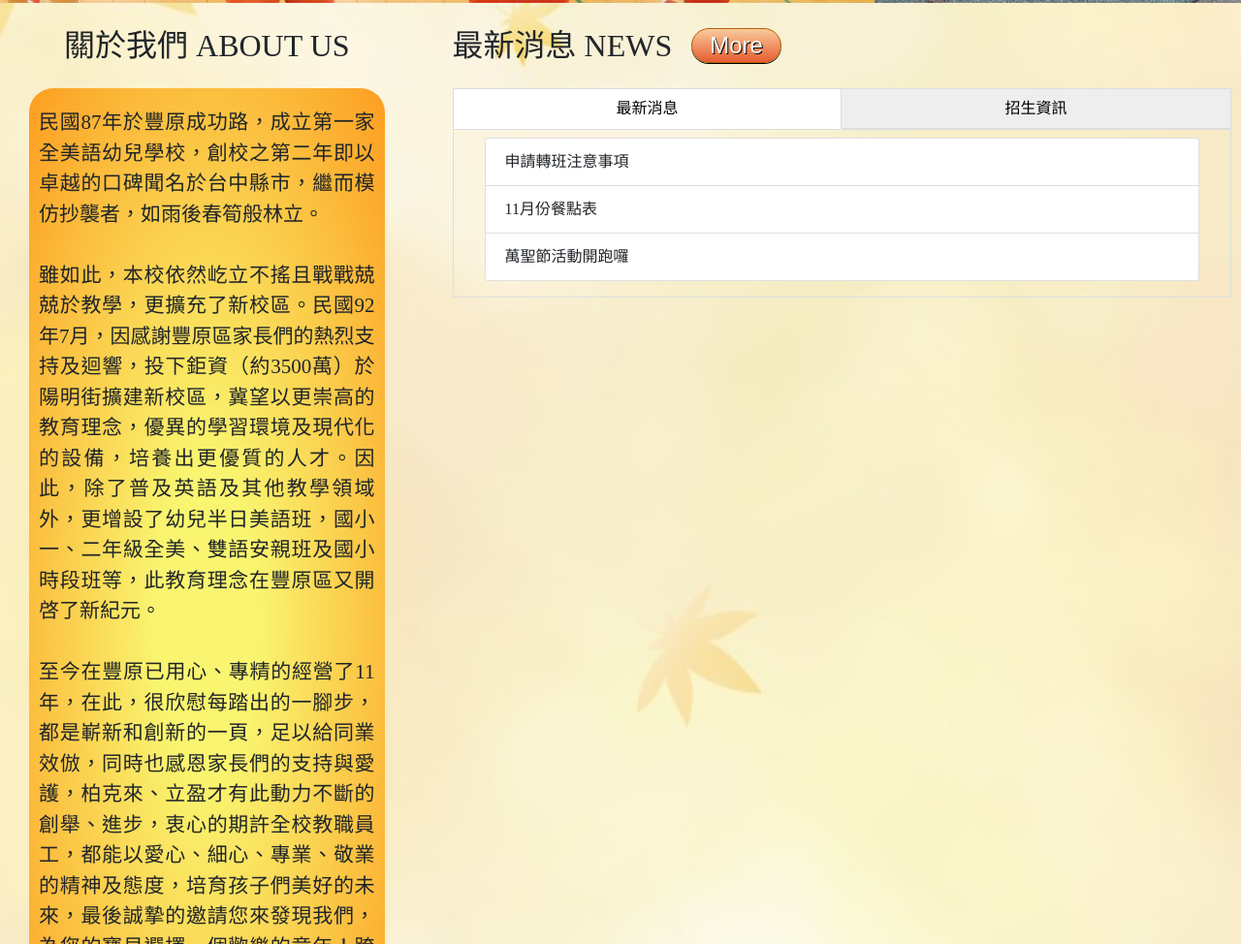
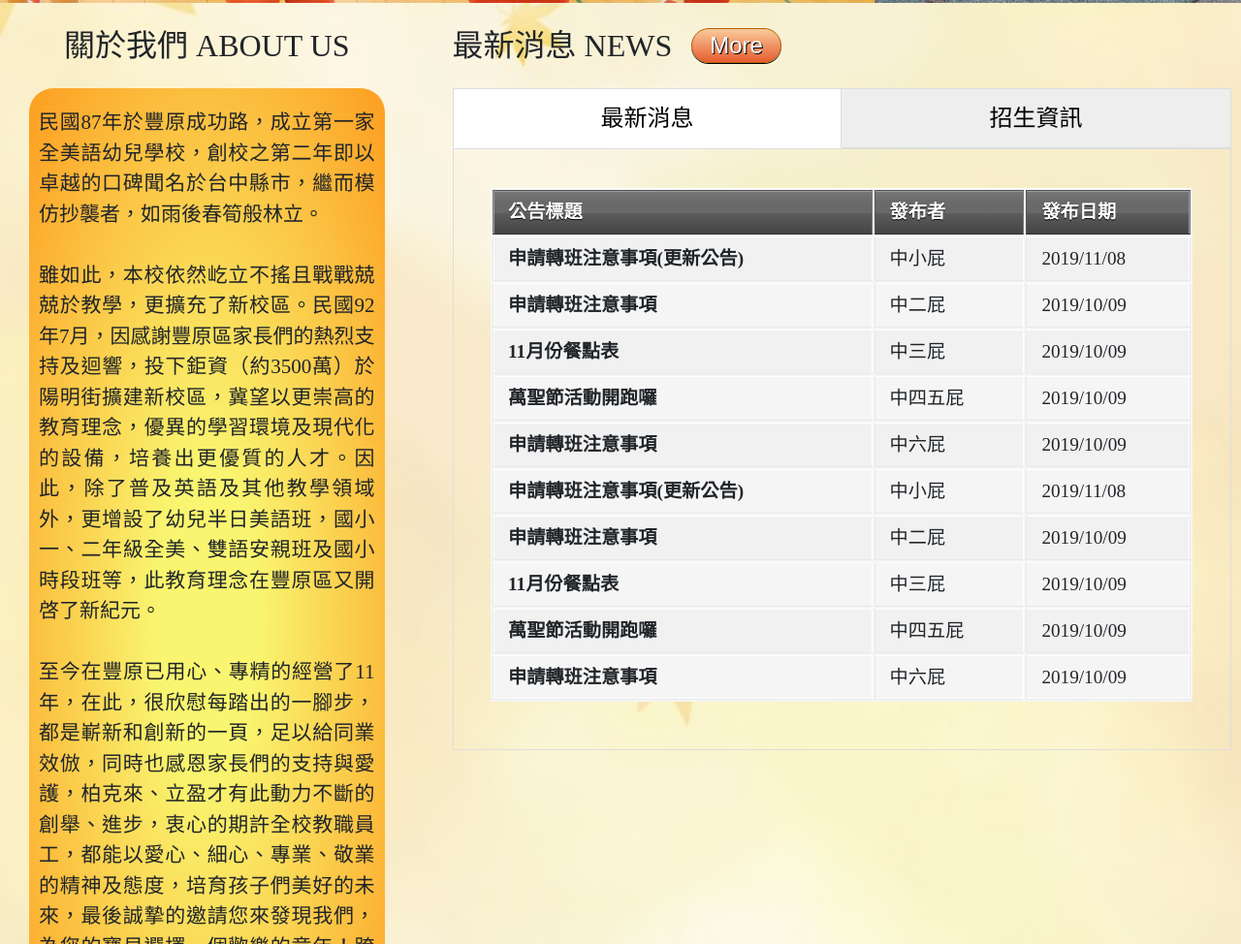
Before and after one commit to lv1codeman/Li-Ying, a website: page index.html in a window 1280 px wide. Shown: the part 803-1777 px from the top of the page at 97% size. Drawn offline with Linux system fonts and the light colour scheme; a web font is replaced by a local one.

```diff
--- a/css/page2.css
+++ b/css/page2.css
@@ -150,6 +150,7 @@
 
 #tab-button li a {
     display: block;
+    font-size: 1.5rem;
     padding: .5em;
     background: #eee;
     border: 1px solid #ddd;
@@ -169,6 +170,7 @@
 }
 
 .tab-contents {
+    font-size: 1.2rem;
     padding: .5em 2em 1em;
     border: 1px solid #ddd;
 }
--- /dev/null
+++ b/css/table.css
@@ -0,0 +1,102 @@
+strong {
+    font-weight: bold;
+}
+
+em {
+    font-style: italic;
+}
+
+table {
+    background: #f5f5f5;
+    border-collapse: separate;
+    box-shadow: inset 0 1px 0 #fff;
+    font-size: 1.2rem;
+    line-height: 1.5rem;
+    margin: 30px auto;
+    text-align: left;
+    width: 100%;
+}
+
+th {
+    background: linear-gradient(#777, #444);
+    border-left: 1px solid #555;
+    border-right: 1px solid #777;
+    border-top: 1px solid #555;
+    border-bottom: 1px solid #333;
+    box-shadow: inset 0 1px 0 #999;
+    color: #fff;
+    font-weight: bold;
+    padding: 10px 15px;
+    position: relative;
+    text-shadow: 0 1px 0 #000;
+}
+
+th:after {
+    background: linear-gradient(rgba(255, 255, 255, 0), rgba(255, 255, 255, .08));
+    content: '';
+    display: block;
+    height: 25%;
+    left: 0;
+    margin: 1px 0 0 0;
+    position: absolute;
+    top: 25%;
+    width: 100%;
+}
+
+th:first-child {
+    border-left: 1px solid #777;
+    box-shadow: inset 1px 1px 0 #999;
+}
+
+th:last-child {
+    box-shadow: inset -1px 1px 0 #999;
+}
+
+td {
+    border-right: 1px solid #fff;
+    border-left: 1px solid #e8e8e8;
+    border-top: 1px solid #fff;
+    border-bottom: 1px solid #e8e8e8;
+    padding: 10px 15px;
+    position: relative;
+    transition: all 300ms;
+}
+
+td:first-child {
+    box-shadow: inset 1px 0 0 #fff;
+}
+
+td:last-child {
+    border-right: 1px solid #e8e8e8;
+    box-shadow: inset -1px 0 0 #fff;
+}
+
+tr:hover {
+    cursor: pointer;
+}
+
+tr:nth-child(odd) td {
+    background: #f1f1f1;
+}
+
+tr:last-of-type td {
+    box-shadow: inset 0 -1px 0 #fff;
+}
+
+tr:last-of-type td:first-child {
+    box-shadow: inset 1px -1px 0 #fff;
+}
+
+tr:last-of-type td:last-child {
+    box-shadow: inset -1px -1px 0 #fff;
+}
+
+tbody:hover td {
+    color: transparent;
+    text-shadow: 0 0 3px #aaa;
+}
+
+tbody:hover tr:hover td {
+    color: #444;
+    text-shadow: 0 1px 0 #fff;
+}
--- a/index.html
+++ b/index.html
@@ -14,6 +14,7 @@
     <link rel="stylesheet" type="text/css" href="css/mycss.css">
     <link rel="stylesheet" type="text/css" href="css/page2.css">
     <link rel="stylesheet" type="text/css" href="css/hover.css">
+    <link rel="stylesheet" type="text/css" href="css/table.css">
     <link rel="stylesheet" type="text/css" href="vendor/slick/slick.css" />
     <link rel="stylesheet" type="text/css" href="vendor/slick/slick-theme.css" />
     <!-- js -->
@@ -194,17 +195,69 @@
                         </ul>
                     </div>
                     <div id="tab01" class="tab-contents">
-                        <ul class="list-group">
-                            <li class="list-group-item">
-                                申請轉班注意事項
-                            </li>
-                            <li class="list-group-item">
-                                11月份餐點表
-                            </li>
-                            <li class="list-group-item">
-                                萬聖節活動開跑囉
-                            </li>
-                        </ul>
+                        <table>
+                            <thead>
+                                <tr>
+                                    <th>公告標題</th>
+                                    <th>發布者</th>
+                                    <th>發布日期</th>
+                                </tr>
+                            </thead>
+                            <tbody>
+                                <tr>
+                                    <td><strong>申請轉班注意事項(更新公告)</strong></td>
+                                    <td>中小屁</td>
+                                    <td>2019/11/08</td>
+                                </tr>
+                                <tr>
+                                    <td><strong>申請轉班注意事項</strong></td>
+                                    <td>中二屁</td>
+                                    <td>2019/10/09</td>
+                                </tr>
+                                <tr>
+                                    <td><strong>11月份餐點表</strong></td>
+                                    <td>中三屁</td>
+                                    <td>2019/10/09</td>
+                                </tr>
+                                <tr>
+                                    <td><strong>萬聖節活動開跑囉</strong></td>
+                                    <td>中四五屁</td>
+                                    <td>2019/10/09</td>
+                                </tr>
+                                <tr>
+                                    <td><strong>申請轉班注意事項</strong></td>
+                                    <td>中六屁</td>
+                                    <td>2019/10/09</td>
+                                </tr>
+                                <tr>
+                                    <td><strong>申請轉班注意事項(更新公告)</strong></td>
+                                    <td>中小屁</td>
+                                    <td>2019/11/08</td>
+                                </tr>
+                                <tr>
+                                    <td><strong>申請轉班注意事項</strong></td>
+                                    <td>中二屁</td>
+                                    <td>2019/10/09</td>
+                                </tr>
+                                <tr>
+                                    <td><strong>11月份餐點表</strong></td>
+                                    <td>中三屁</td>
+                                    <td>2019/10/09</td>
+                                </tr>
+                                <tr>
+                                    <td><strong>萬聖節活動開跑囉</strong></td>
+                                    <td>中四五屁</td>
+                                    <td>2019/10/09</td>
+                                </tr>
+                                <tr>
+                                    <td><strong>申請轉班注意事項</strong></td>
+                                    <td>中六屁</td>
+                                    <td>2019/10/09</td>
+                                </tr>
+                            </tbody>
+                        </table>
+
+
                     </div>
                     <div id="tab02" class="tab-contents">
                         <div class="list-group">
```
Also changed, not shown: test_loadfile.html (+16 -4 lines), test_table.html (added, +93 -0 lines).
